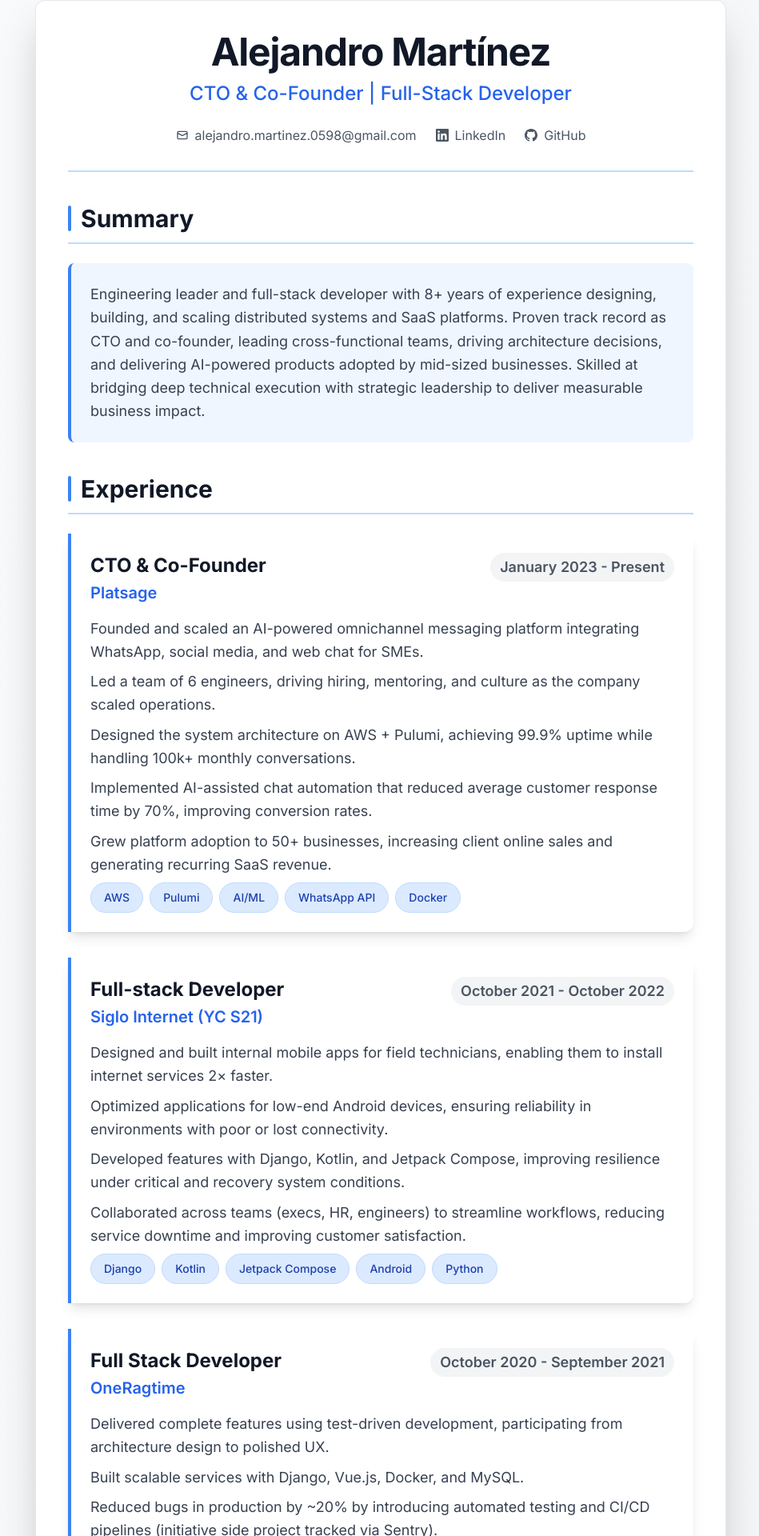
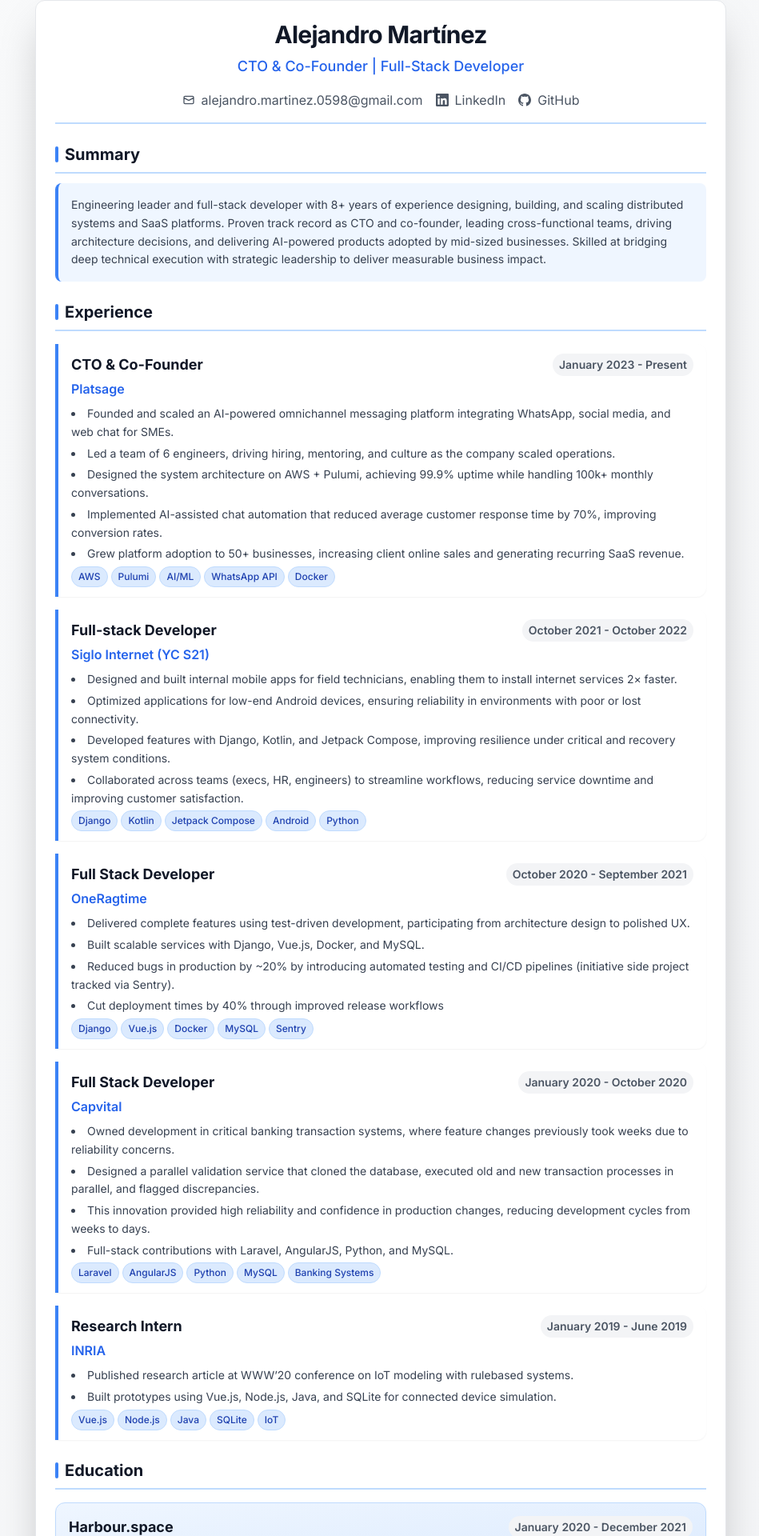
Before and after one commit to alexMtzRivero/t3-portfolio, a Next.js app: page /en/resume in a window 1280 px wide. Shown: the part 104-2024 px from the top of the page at 80% size, without its empty margins (164-1113 px from the left). Built offline with nearby package versions, Linux system fonts and the light colour scheme.

Commit message:
smaller resume size

```diff
--- a/messages/en.json
+++ b/messages/en.json
@@ -13,7 +13,7 @@
     "title": "CTO & Co-Founder",
     "description": "Engineering leader and full-stack developer with 8+ years of experience designing, building, and scaling distributed systems and SaaS platforms. Proven track record as CTO and co-founder, leading cross-functional teams, driving architecture decisions, and delivering AI-powered products adopted by mid-sized businesses. Skilled at bridging deep technical execution with strategic leadership to deliver measurable business impact.",
     "viewWork": "View My Work",
-    "downloadResume": "Download Resume"
+    "downloadResume": "Resume"
   },
   "about": {
     "title": "About Me",
@@ -82,7 +82,7 @@
         "title": "Full Stack Developer",
         "company": "Capvital",
         "duration": "January 2020 - October 2020",
-        "description": " Owned development in critical banking transaction systems, where feature changes previously took weeks due to reliability concerns. \n  - Designed a parallel validation service that cloned the database, executed old and new transaction processes in parallel, and flagged discrepancies.\n  - This innovation provided high reliability and confidence in production changes, reducing development cycles from weeks to days.\n  - Full-stack contributions with Laravel, AngularJS, Python, and MySQL."
+        "description": " Owned development in critical banking transaction systems, where feature changes previously took weeks due to reliability concerns. \n Designed a parallel validation service that cloned the database, executed old and new transaction processes in parallel, and flagged discrepancies.\n  This innovation provided high reliability and confidence in production changes, reducing development cycles from weeks to days.\n  Full-stack contributions with Laravel, AngularJS, Python, and MySQL."
       },
       "inria":{
         "title": "Research Intern",
--- a/messages/es.json
+++ b/messages/es.json
@@ -13,7 +13,7 @@
     "title": "CTO y Co-Fundador",
     "description": "Líder de ingeniería y desarrollador full-stack con 8+ años de experiencia en diseñar, construir y escalar sistemas distribuidos y plataformas SaaS. Experiencia probada como CTO y co-fundador, liderando equipos multifuncionales y entregando productos adoptados por empresas medianas impulsados por IA.",
     "viewWork": "Ver mi trabajo",
-    "downloadResume": "Descargar currículum"
+    "downloadResume": "Currículum"
   },
   "about": {
     "title": "Sobre mí",
@@ -82,7 +82,7 @@
         "title": "Desarrollador Full Stack",
         "company": "Capvital",
         "duration": "Enero 2020 - Octubre 2020",
-        "description": " Dirigí el desarrollo en sistemas críticos de transacciones bancarias, donde los cambios de características anteriormente tomaban semanas debido a preocupaciones de confiabilidad. \n  - Diseñé un servicio de validación paralela que clonó la base de datos, ejecutó procesos de transacción antiguos y nuevos en paralelo, y marcó discrepancias.\n  - Esta innovación proporcionó alta confiabilidad y confianza en los cambios de producción, reduciendo los ciclos de desarrollo de semanas a días.\n  - Contribuciones full-stack con Laravel, AngularJS, Python, y MySQL."
+        "description": " Dirigí el desarrollo en sistemas críticos de transacciones bancarias, donde los cambios de características anteriormente tomaban semanas debido a preocupaciones de confiabilidad. \n  Diseñé un servicio de validación paralela que clonó la base de datos, ejecutó procesos de transacción antiguos y nuevos en paralelo, y marcó discrepancias.\n  Esta innovación proporcionó alta confiabilidad y confianza en los cambios de producción, reduciendo los ciclos de desarrollo de semanas a días.\n  Contribuciones full-stack con Laravel, AngularJS, Python, y MySQL."
       },
       "inria": {
         "title": "Investigador",
--- a/src/app/[locale]/_components/Hero.tsx
+++ b/src/app/[locale]/_components/Hero.tsx
@@ -1,9 +1,12 @@
 "use client";
 
 import { useTranslations } from 'next-intl';
+import Link from 'next/link';
+import { useCurrentLanguage } from './useCurrentLanguage';
 
 export function Hero() {
   const t = useTranslations('hero');
+  const currentLanguage = useCurrentLanguage();
 
   return (
     <section className="pt-24 pb-16 px-6">
@@ -28,7 +31,9 @@
             {t('viewWork')}
           </button>
           <button className="border-2 border-secondary-900 text-secondary-900 hover:bg-secondary-900 hover:text-white px-8 py-4 rounded-lg font-semibold text-lg transition-all duration-300">
+            <Link href={`/${currentLanguage?.code}/resume`} target="_self">
             {t('downloadResume')}
+            </Link>
           </button>
         </div>
       </div>
--- a/src/app/[locale]/_components/resume/EducationResearch.tsx
+++ b/src/app/[locale]/_components/resume/EducationResearch.tsx
@@ -32,21 +32,21 @@
   ];
 
   return (
-    <section className={`mb-10 ${className}`} ref={ref}>
-      <h2 className="text-3xl font-bold text-gray-900 mb-6 border-b-2 border-blue-200 pb-3 flex items-center gap-3">
-        <div className="w-1 h-8 bg-blue-500 rounded"></div>
+    <section className={`mb-6 ${className}`} ref={ref}>
+      <h2 className="text-xl font-bold text-gray-900 mb-4 border-b-2 border-blue-200 pb-2 flex items-center gap-2">
+        <div className="w-1 h-5 bg-blue-500 rounded"></div>
         {t('education.title')}
       </h2>
-      <div className="space-y-6">
+      <div className="space-y-3">
         {educationItems.map((item, index) => (
-          <div key={index} className="bg-gradient-to-br from-blue-50 to-blue-100 p-6 rounded-xl border border-blue-200 shadow-lg">
-            <div className="flex flex-col md:flex-row md:justify-between md:items-start mb-3">
+          <div key={index} className="bg-gradient-to-br from-blue-50 to-blue-100 p-4 rounded-xl border border-blue-200 shadow-sm">
+            <div className="flex flex-col md:flex-row md:justify-between md:items-start mb-2">
               <div>
-                <h3 className="text-2xl font-bold text-gray-900 mb-1">{item.university}</h3>
-                <p className="text-xl text-blue-600 font-semibold">{item.title}</p>
+                <h3 className="text-lg font-bold text-gray-900 mb-1">{item.university}</h3>
+                <p className="text-base text-blue-600 font-semibold">{item.title}</p>
               </div>
 
-              <span className="text-gray-600 whitespace-nowrap font-semibold text-lg bg-gray-100 px-3 py-1 rounded-full">{item.duration}</span>
+              <span className="text-gray-600 whitespace-nowrap font-semibold text-sm bg-gray-100 px-2 py-1 rounded-full">{item.duration}</span>
             </div>
           </div>
         ))}
--- a/src/app/[locale]/_components/resume/ProfessionalExperience.tsx
+++ b/src/app/[locale]/_components/resume/ProfessionalExperience.tsx
@@ -63,29 +63,29 @@
 
 
   return (
-    <section className={`mb-10 ${className}`} ref={ref}>
-      <h2 className="text-3xl font-bold text-gray-900 mb-6 border-b-2 border-blue-200 pb-3 flex items-center gap-3">
-        <div className="w-1 h-8 bg-blue-500 rounded"></div>
+    <section className={`mb-6 ${className}`} ref={ref}>
+      <h2 className="text-xl font-bold text-gray-900 mb-4 border-b-2 border-blue-200 pb-2 flex items-center gap-2">
+        <div className="w-1 h-5 bg-blue-500 rounded"></div>
         {t('experience.title')}
       </h2>
-      <div className="space-y-8">
+      <div className="space-y-4">
         {experiences.map((exp, index) => (
-          <div key={index} className="bg-white border-l-4 border-blue-500 pl-6 pr-6 py-6 rounded-r-xl shadow-lg hover:shadow-xl transition-shadow duration-300">
-            <div className="flex flex-col md:flex-row md:justify-between md:items-start mb-4">
+          <div key={index} className="bg-white border-l-4 border-blue-500 pl-4 pr-4 py-3 rounded-r-xl shadow-sm">
+            <div className="flex flex-col md:flex-row md:justify-between md:items-start mb-2">
               <div>
-                <h3 className="text-2xl font-bold text-gray-900 mb-1">{exp.title}</h3>
-                <p className="text-xl text-blue-600 font-semibold">{exp.company}</p>
+                <h3 className="text-lg font-bold text-gray-900 mb-1">{exp.title}</h3>
+                <p className="text-base text-blue-600 font-semibold">{exp.company}</p>
               </div>
-              <span className="text-gray-600 font-semibold text-lg bg-gray-100 px-3 py-1 rounded-full">{exp.duration}</span>
+              <span className="text-gray-600 font-semibold text-sm bg-gray-100 px-2 py-1 rounded-full">{exp.duration}</span>
             </div>
             <ul>
             {exp.description.split('\n').map((line, index) => (
-              <li key={index} className="text-gray-700 mb-2 leading-relaxed text-lg">{line}</li>
+              <li key={index} className="text-gray-700 mb-1 leading-relaxed text-sm list-disc list-inside">{line}</li>
             ))}
             </ul>
-            <div className="flex flex-wrap gap-2">
+            <div className="flex flex-wrap gap-1">
               {exp.technologies.map((tech) => (
-                <span key={tech} className="bg-blue-100 text-blue-800 px-4 py-2 rounded-full text-sm font-medium border border-blue-200">
+                <span key={tech} className="bg-blue-100 text-blue-800 px-2 py-1 rounded-full text-xs font-medium border border-blue-200">
                   {tech}
                 </span>
               ))}
--- a/src/app/[locale]/_components/resume/ProfessionalSummary.tsx
+++ b/src/app/[locale]/_components/resume/ProfessionalSummary.tsx
@@ -28,13 +28,13 @@
   // };
 
   return (
-    <section className={`mb-10 ${className}`} ref={ref}>
-      <h2 className="text-3xl font-bold text-gray-900 mb-6 border-b-2 border-blue-200 pb-3 flex items-center gap-3">
-        <div className="w-1 h-8 bg-blue-500 rounded"></div>
+    <section className={`mb-6 ${className}`} ref={ref}>
+      <h2 className="text-xl font-bold text-gray-900 mb-3 border-b-2 border-blue-200 pb-2 flex items-center gap-2">
+        <div className="w-1 h-5 bg-blue-500 rounded"></div>
         {t('hero.summary')}
       </h2>
-      <div className="bg-blue-50 p-6 rounded-lg border-l-4 border-blue-500">
-        <p className="text-gray-700 leading-relaxed text-lg">
+      <div className="bg-blue-50 p-4 rounded-lg border-l-4 border-blue-500">
+        <p className="text-gray-700 leading-relaxed text-sm">
           {t('hero.description')}
         </p>
       </div>
--- a/src/app/[locale]/_components/resume/ResumeHeader.tsx
+++ b/src/app/[locale]/_components/resume/ResumeHeader.tsx
@@ -31,10 +31,10 @@
   // };
 
   return (
-    <div className={`text-center mb-10 border-b-2 border-blue-200 pb-8 ${className}`} ref={ref}>
-      <h1 className="text-5xl font-bold text-gray-900 mb-3 tracking-tight">{t('hero.name')}</h1>
-      <p className="text-2xl text-blue-600 mb-6 font-medium">{t('hero.title')} | Full-Stack Developer</p>
-      <div className="flex flex-wrap justify-center gap-6 text-gray-600">
+    <div className={`text-center mb-6 border-b-2 border-blue-200 pb-4 ${className}`} ref={ref}>
+      <h1 className="text-3xl font-bold text-gray-900 mb-2 tracking-tight">{t('hero.name')}</h1>
+      <p className="text-lg text-blue-600 mb-4 font-medium">{t('hero.title')} | Full-Stack Developer</p>
+      <div className="flex flex-wrap justify-center gap-4 text-gray-600">
         <a href={t('contact.methods.email.url')} className="hover:text-blue-600 transition-colors duration-200 flex items-center gap-2">
           <svg className="h-4 w-4" fill="none" stroke="currentColor" viewBox="0 0 24 24">
             <path strokeLinecap="round" strokeLinejoin="round" strokeWidth={2} d="M3 8l7.89 4.26a2 2 0 002.22 0L21 8M5 19h14a2 2 0 002-2V7a2 2 0 00-2-2H5a2 2 0 00-2 2v10a2 2 0 002 2z" />
--- a/src/app/[locale]/resume/page.tsx
+++ b/src/app/[locale]/resume/page.tsx
@@ -39,7 +39,7 @@
         </div>
 
         {/* Resume Content */}
-        <div id="resume-content" className="bg-white shadow-2xl rounded-xl p-10 border border-gray-200">
+        <div id="resume-content" className="bg-white shadow-2xl rounded-xl p-6 border border-gray-200">
           <ResumeHeader />
           <ProfessionalSummary />
           <ProfessionalExperience />
```
Also changed, not shown: src/app/[locale]/_components/LanguageSelector.tsx (+5 -8 lines), src/app/[locale]/_components/useCurrentLanguage.ts (added, +21 -0 lines).
